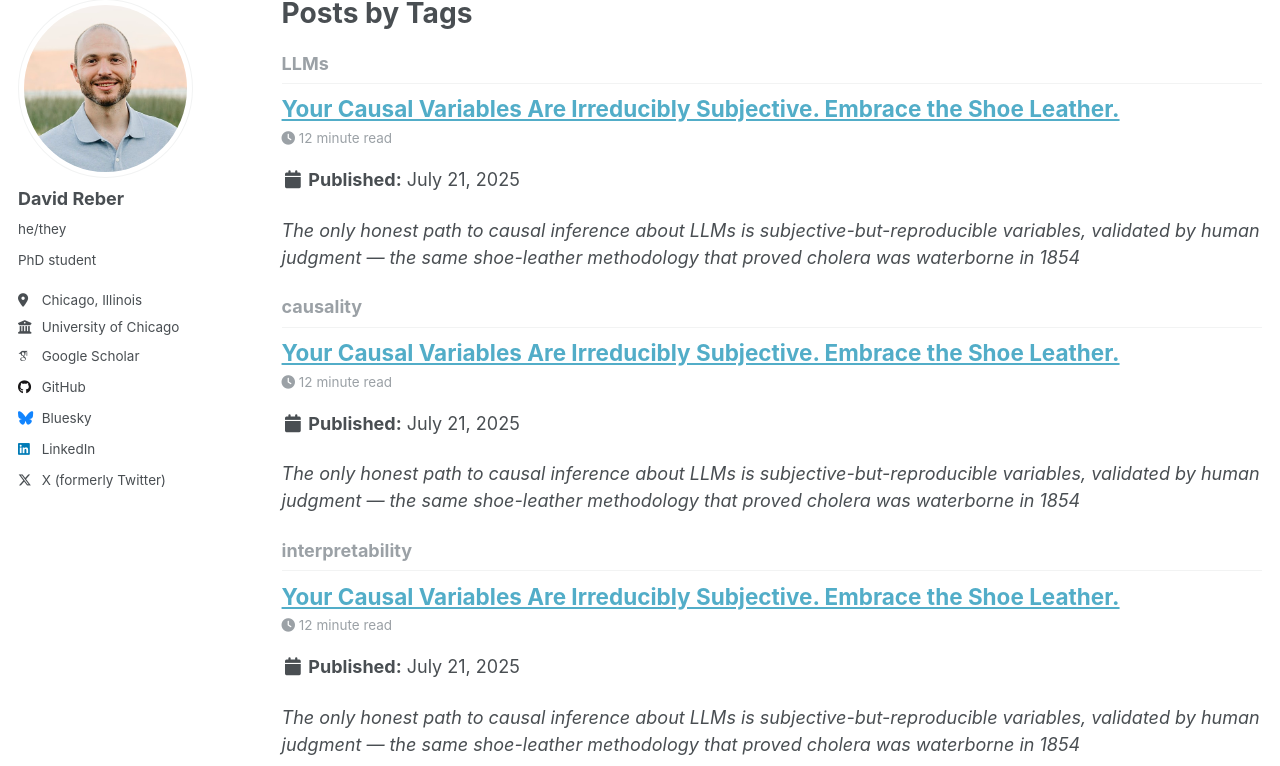
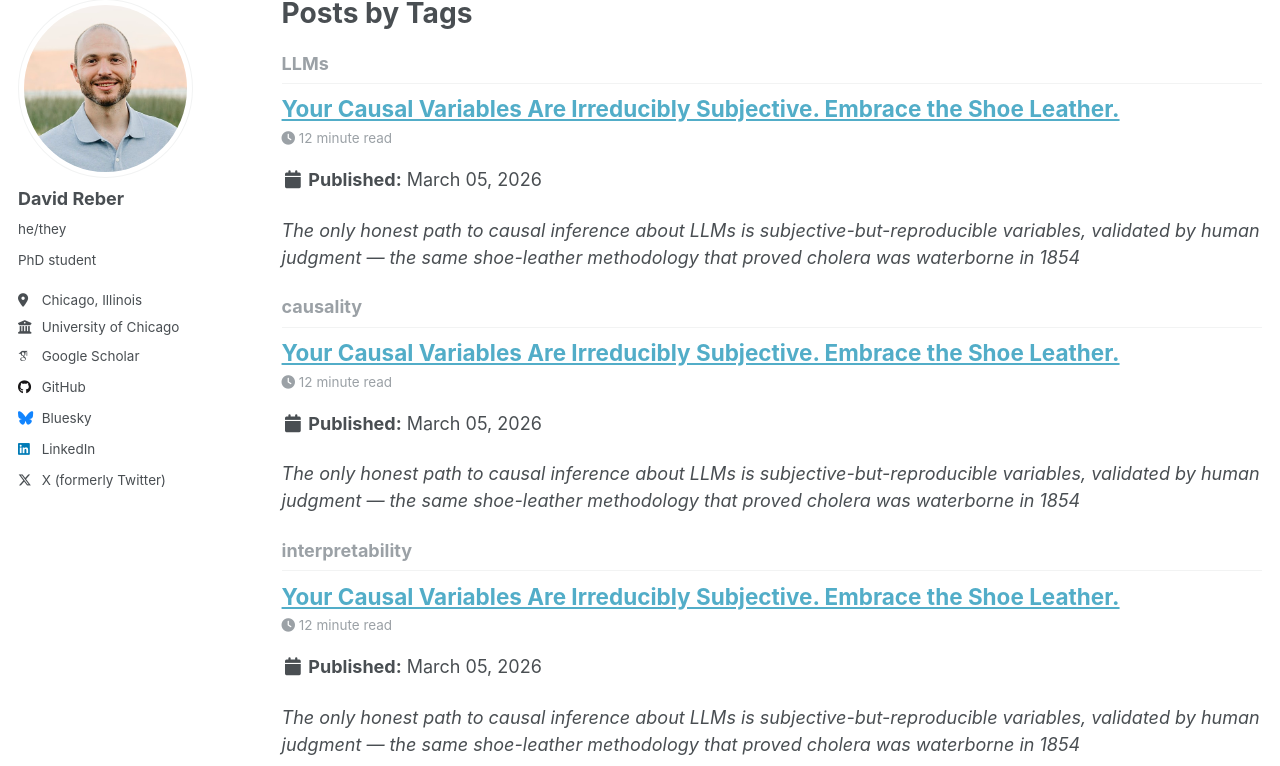
Before and after one commit to davidreber/davidreber.github.io, a Jekyll site: the page built from _pages/tag-archive.html, in a window 1280 px wide and 1271 px high. Shown: the part 100-866 px from the top of the window. Built offline with Jekyll 4.4.1, drawn with Linux system fonts in a browser that asks for light colours; some web fonts are replaced.

Commit message:
date fix

```diff
--- a/_posts/2025-07-21-subjective-causal-variables.md
+++ b/_posts/2026-03-05-subjective-causal-variables.md
@@ -1,7 +1,7 @@
 ---
 title: 'Your Causal Variables Are Irreducibly Subjective. Embrace the Shoe Leather.'
-date: 2025-07-21
-permalink: /posts/2025/07/subjective-causal-variables/
+date: 2026-03-05
+permalink: /posts/2026/03/subjective-causal-variables/
 tags:
   - causality
   - interpretability
```
Also changed, not shown: _pages/about.md (+1 -1 lines).
